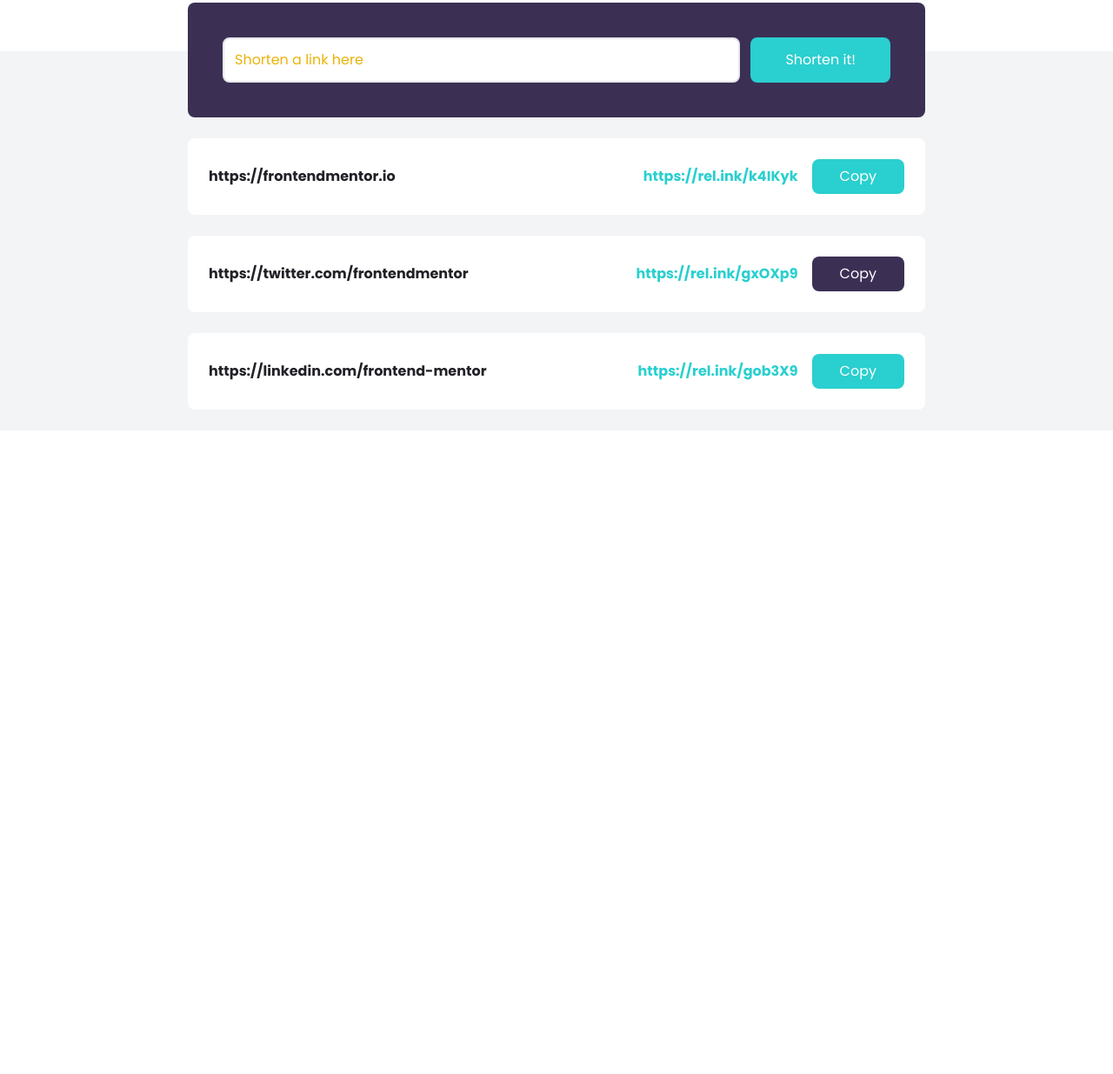
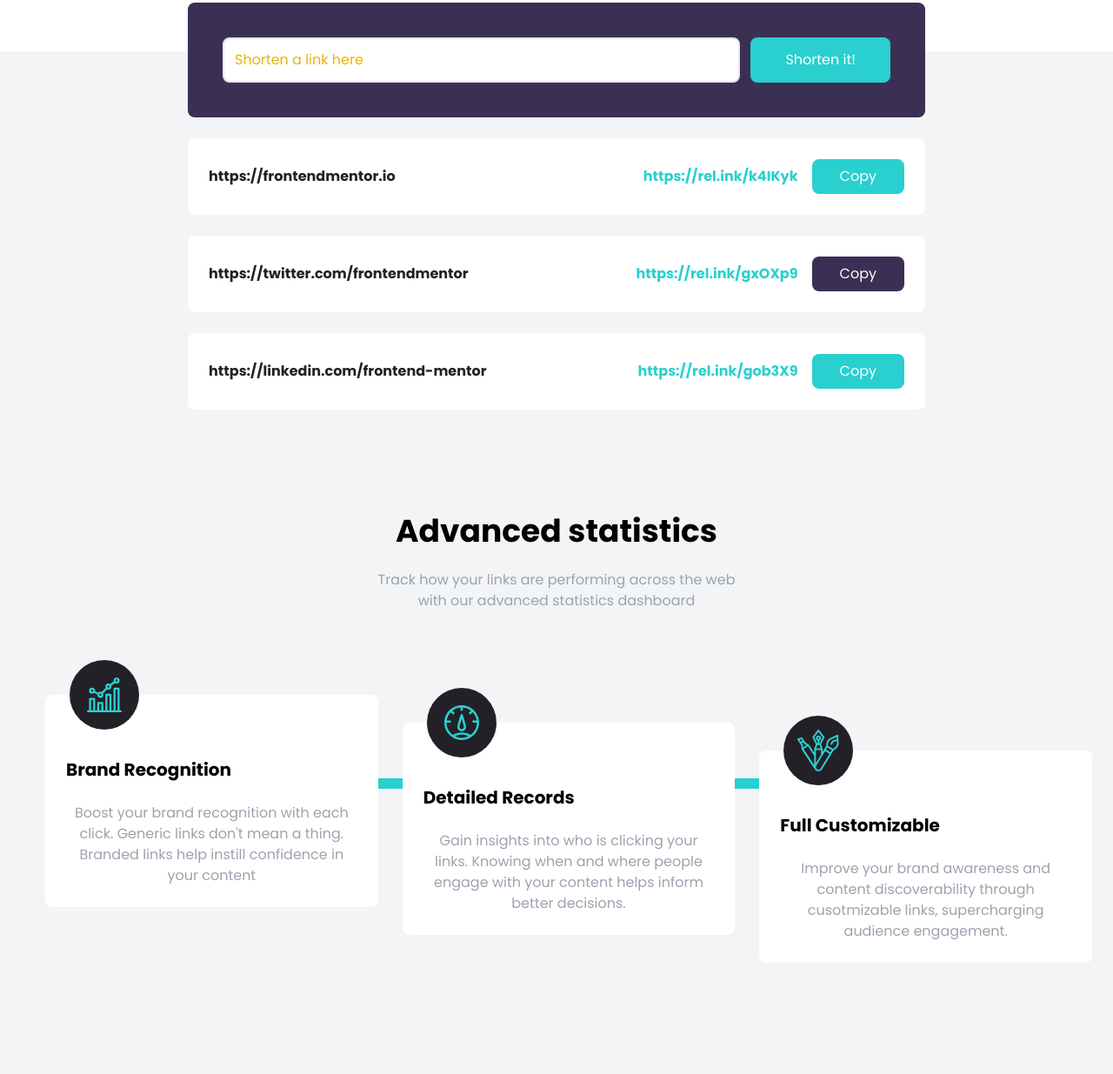
Before and after one commit to CharlesMariga/Shortly, a website: page index.html in a window 1280 px wide. Shown: the part 685-1920 px from the top of the page at 87% size. Before the commit the page ends 1180 px from the top, so only its background shows below. Drawn offline with Linux system fonts and the light colour scheme.

Commit message:
feat: feature boxes

```diff
--- a/index.html
+++ b/index.html
@@ -180,6 +180,106 @@
       </div>
     </section>
 
+    <!-- Stats section -->
+    <section id="stats" class="bg-gray-100 py-24">
+      <div class="container mx-auto px-3">
+        <h2 class="mb-6 text-center text-4xl font-bold">Advanced statistics</h2>
+        <p class="mx-auto max-w-xs text-center text-gray-400 md:max-w-md">
+          Track how your links are performing across the web with our advanced
+          statistics dashboard
+        </p>
+      </div>
+    </section>
+
+    <!-- Feature box section -->
+    <section id="features" class="bg-gray-100 pb-32">
+      <div
+        class="container relative mx-auto flex flex-col items-start px-6 md:flex-row md:space-x-7"
+      >
+        <!-- Horizontal line -->
+        <div
+          class="absolute top-24 left-16 hidden h-3 w-10/12 bg-cyan md:block"
+        >
+          &nbsp;
+        </div>
+
+        <!-- Vertical line -->
+        <div class="absolute left-1/2 -ml-1 h-full w-2 bg-cyan md:hidden"></div>
+
+        <!-- Box 1 -->
+        <div
+          class="relative m-0 flex flex-col space-y-6 rounded-lg bg-white p-6 md:w-1/3"
+        >
+          <!-- Image positioning -->
+          <div class="absolute -top-10 left-1/2 -ml-9 md:left-16">
+            <!-- Image container for backgournd and center -->
+            <div
+              class="flex h-20 w-20 items-center justify-center rounded-full bg-veryDarkViolet p-4"
+            >
+              <img src="images/icon-brand-recognition.svg" alt="" />
+            </div>
+          </div>
+          <h5
+            class="pt-6 text-center text-xl font-bold capitalize md:text-left"
+          >
+            Brand recognition
+          </h5>
+          <p class="md:etext-left text-center text-gray-400">
+            Boost your brand recognition with each click. Generic links don't
+            mean a thing. Branded links help instill confidence in your content
+          </p>
+        </div>
+
+        <!-- Box 2 -->
+        <div
+          class="relative m-0 mt-24 flex flex-col space-y-6 rounded-lg bg-white p-6 md:mt-8 md:w-1/3"
+        >
+          <!-- Image positioning -->
+          <div class="absolute -top-10 left-1/2 -ml-9 md:left-16">
+            <!-- Image container for backgournd and center -->
+            <div
+              class="flex h-20 w-20 items-center justify-center rounded-full bg-veryDarkViolet p-4"
+            >
+              <img src="images/icon-detailed-records.svg" alt="" />
+            </div>
+          </div>
+          <h5
+            class="pt-6 text-center text-xl font-bold capitalize md:text-left"
+          >
+            Detailed records
+          </h5>
+          <p class="md:etext-left text-center text-gray-400">
+            Gain insights into who is clicking your links. Knowing when and
+            where people engage with your content helps inform better decisions.
+          </p>
+        </div>
+
+        <!-- Box 3 -->
+        <div
+          class="relative m-0 mt-24 flex flex-col space-y-6 rounded-lg bg-white p-6 md:mt-16 md:w-1/3"
+        >
+          <!-- Image positioning -->
+          <div class="absolute -top-10 left-1/2 -ml-9 md:left-16">
+            <!-- Image container for backgournd and center -->
+            <div
+              class="flex h-20 w-20 items-center justify-center rounded-full bg-veryDarkViolet p-4"
+            >
+              <img src="images/icon-fully-customizable.svg" alt="" />
+            </div>
+          </div>
+          <h5
+            class="pt-6 text-center text-xl font-bold capitalize md:text-left"
+          >
+            Full customizable
+          </h5>
+          <p class="md:etext-left text-center text-gray-400">
+            Improve your brand awareness and content discoverability through
+            cusotmizable links, supercharging audience engagement.
+          </p>
+        </div>
+      </div>
+    </section>
+
     <!-- Scripts -->
     <script src="js/script.js"></script>
   </body>
```
Also changed, not shown: css/style.css.
